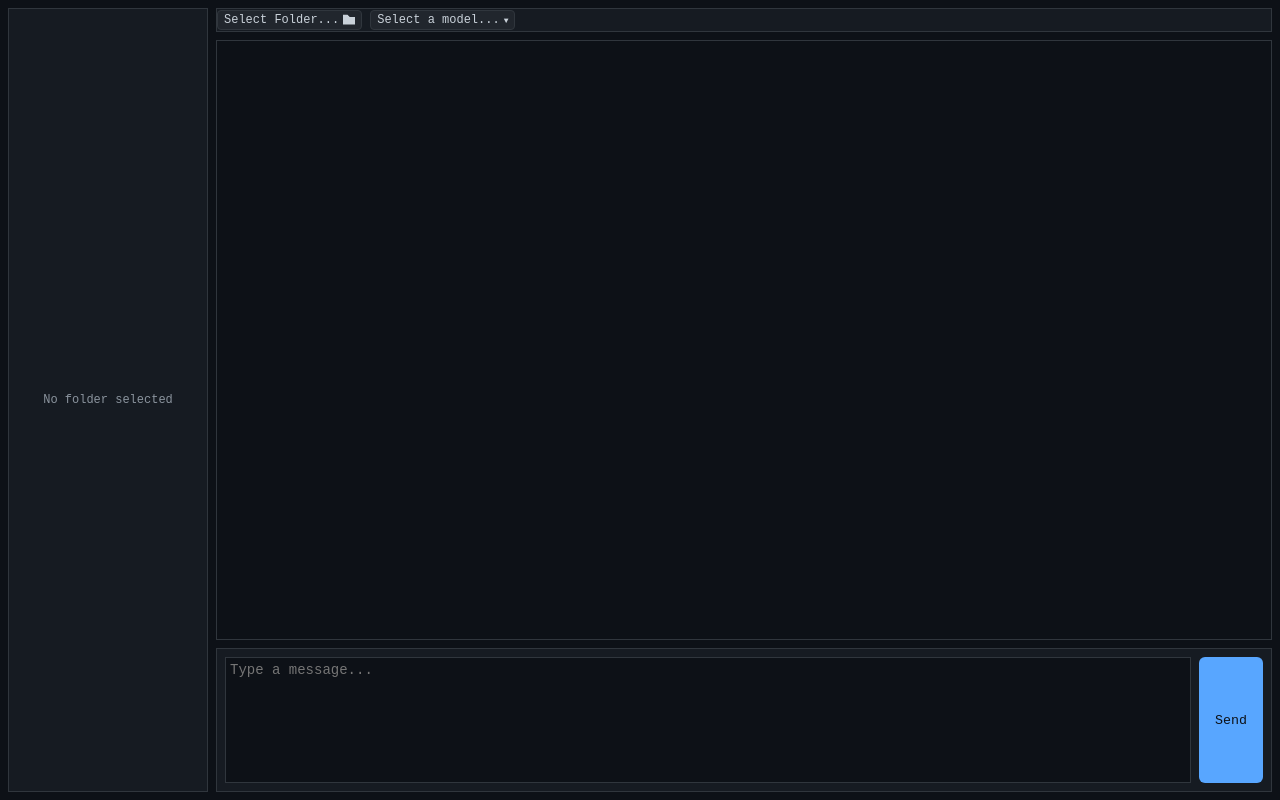
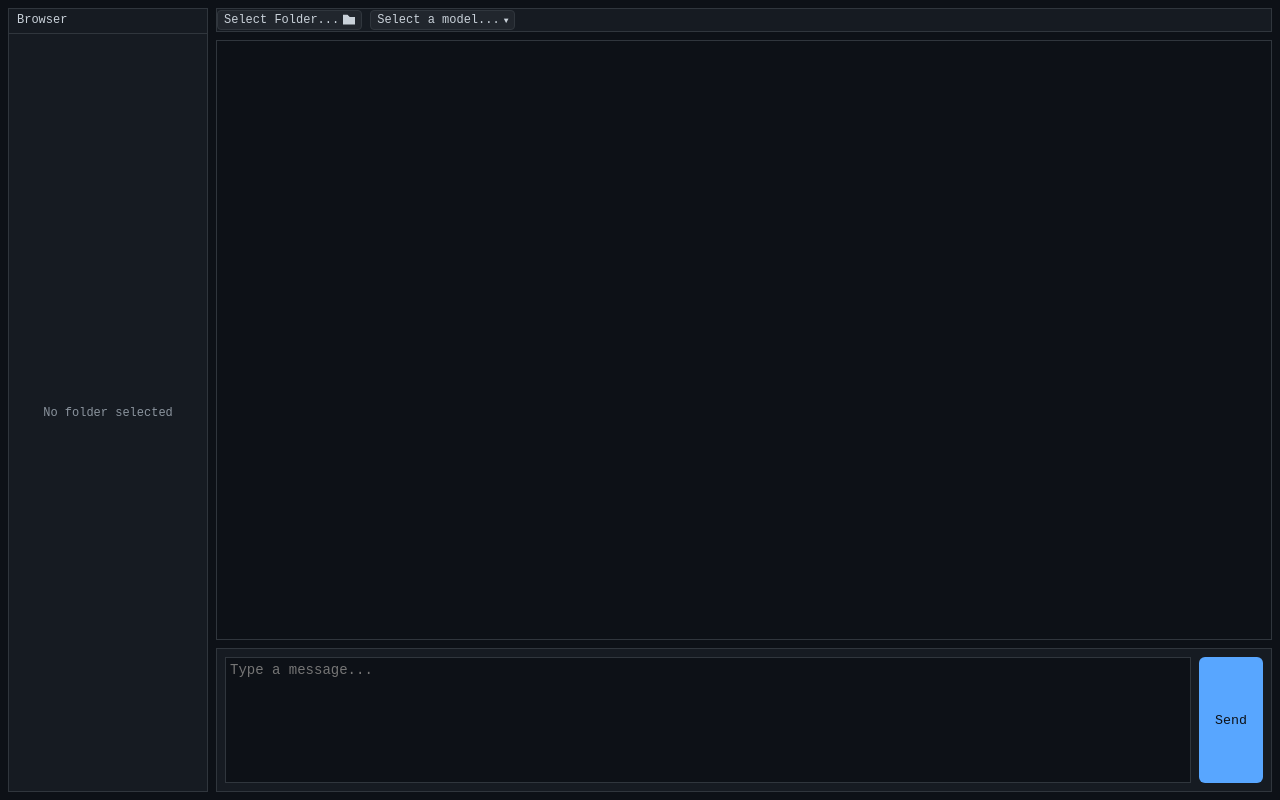
Before and after one commit to mrgonzales-dev/docuHarness, a Vue app: page / in a window 1280 px wide. Built offline with nearby package versions, Linux system fonts and the light colour scheme.

Commit message:
Add Browser tab to file manager panel

```diff
--- a/src/renderer/components/FolderPanel.vue
+++ b/src/renderer/components/FolderPanel.vue
@@ -1,5 +1,9 @@
 <template>
   <div class="side-panel">
+    <div class="panel-tabs">
+      <div class="panel-tab active">Browser</div>
+    </div>
+    <div class="panel-content">
       <div v-if="!folderPath" class="side-panel-empty">
         No folder selected
       </div>
@@ -20,6 +24,7 @@
           <span v-if="entry.isDirectory" class="entry-icon" v-html="folderClosedIcon"></span>
           <span v-else class="entry-icon" v-html="folderOpenIcon"></span>
           <span class="entry-name">{{ entry.name }}</span>
+        </div>
       </div>
     </div>
   </div>
--- a/src/renderer/style.css
+++ b/src/renderer/style.css
@@ -302,11 +302,35 @@ button:hover {
   grid-column: 1;
   border: 1px solid var(--border);
   background-color: var(--bg-secondary);
+  display: flex;
+  flex-direction: column;
+  justify-content: flex-start;
+}
+
+.panel-tabs {
+  display: flex;
+  border-bottom: 1px solid var(--border);
+  flex-shrink: 0;
+}
+
+.panel-tab {
+  padding: 4px 8px;
+  font-size: 12px;
+  cursor: pointer;
+  color: var(--text-secondary);
+  border-bottom: 2px solid transparent;
+}
+
+.panel-tab.active {
+  color: var(--text);
+}
+
+.panel-content {
   overflow-y: auto;
   padding: 8px;
+  flex: 1;
   display: flex;
   flex-direction: column;
-  justify-content: flex-end;
 }
 
 .side-panel-empty {
```
Lines whose indentation alone changed are shown as unchanged.
